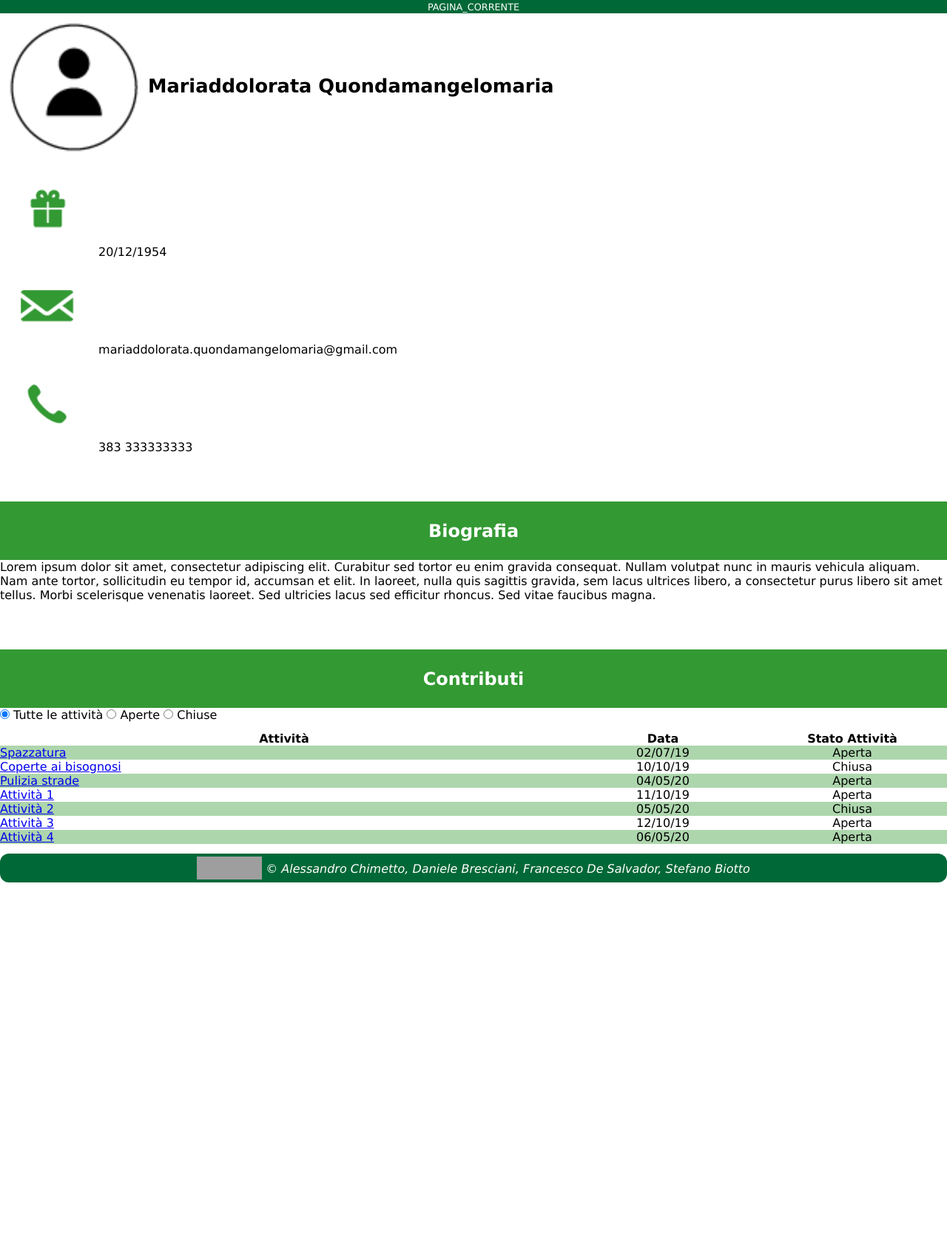
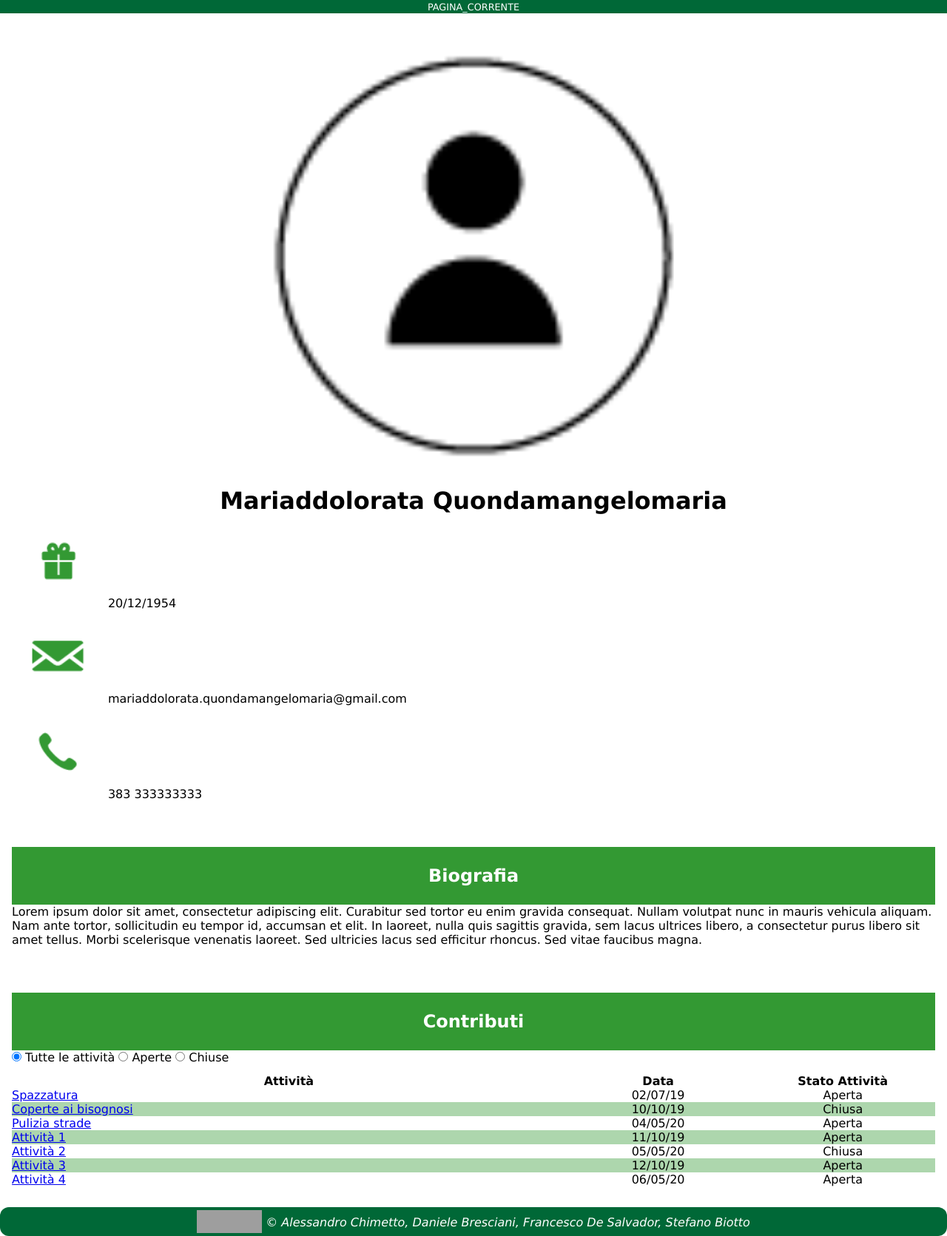
Before and after one commit to achimett/unipd_techweb_proj, a PHP site: page /_template/profilo.html in a window 1280 px wide. Shown: the part 38-1709 px from the top of the page at 74% size. Before the commit the page ends 1231 px from the top, so only its background shows below. Run offline with PHP 8.4, Linux system fonts and the light colour scheme; grey boxes are pictures that could not be loaded.

Commit message:
Sesta versione Profilo
PROFILO.HTML:
- Eliminato <div id=“profilo_data_di_nascita”>  e spostato l’id nell’<ul>;
- Aggiunti <thead> e <tbody> alla tabella.
DESKTOP.CSS:
- #content diventa .content, eliminato quindi #profilo;
- L’immagine del profilo viene ora mostrata sopra il nome e cognome, sia l’immagine che nome e cognome sono centrati;
- L’immagine ha dimensione in % invece che in px;
- L’elenco che comprende i dati di contatto viene visualizzato alla destra dell’immagine e del nome e cognome;
- Eliminato il padding a biografia.
PRINT.CSS:
- Adattato CSS in base alle specifiche di DESKTOP.CSS;
- La <table> ha ora un border  di 1px.
HTML e CSS Validati.

```diff
--- a/_template/profilo.html
+++ b/_template/profilo.html
@@ -55,13 +55,11 @@
           <h1><img src="../img/utentenero_icon.png" alt="Immagine profilo" />Mariaddolorata Quondamangelomaria</h1>
         </div>
 
-        <div id="profilo_data_di_nascita">
-          <ul>
+        <ul id="profilo_data_di_nascita">
           <li><img src="../img/compleanno_icon.png" alt="Compleanno: " /> 20/12/1954</li>
           <li><img src="../img/email-icon.png" alt="Email: " /> mariaddolorata.quondamangelomaria@gmail.com</li>
           <li><img src="../img/Tavola disegno 28.png" alt="Telefono: " /> 383 333333333</li>
         </ul>
-        </div>
 
         <div id="profilo_biografia">
           <h2>Biografia</h2>
@@ -82,11 +80,14 @@
             </div>
           </form>
           <table id="profilo_table_contributi">
+            <thead>
               <tr>
                 <th id="profilo_colonna_attivita">Attivit&agrave;</th>
                 <th id="profilo_colonna_data">Data</th>
                 <th id="profilo_colonna_stato_attivita">Stato Attivit&agrave;</th>
               </tr>
+            </thead>
+            <tbody>
               <tr>
                 <td><a href="link.html">Spazzatura</a></td>
                 <td>02/07/19</td>
@@ -122,6 +123,7 @@
                 <td>06/05/20</td>
                 <td>Aperta</td>
               </tr>
+            </tbody>
           </table>
         </div>
       </div>
--- a/css/desktop.css
+++ b/css/desktop.css
@@ -130,23 +130,20 @@ abbr[title] {
 }
 
 /********** CONTENT **********/
-#content {
+.content {
   margin-left: 20%;
   padding: 1em;
 }
 /********** CONTENT-PROFILO**********/
-#profilo {
-  margin-left: 20.1%;
-}
 
 #profilo_nome_cognome {
-  float: left;
-  width: 70%;
+  width: 60%;
+  vertical-align: middle;
+  display: inline-block;
 }
 
 #profilo h1 {
-  font-size: 2vw;
-  word-wrap: break-word;
+  text-align: center;
 }
 
 #profilo h2 {
@@ -157,13 +154,10 @@ abbr[title] {
 }
 
 #profilo_nome_cognome img {
-  vertical-align: middle;
-  height: 200px;
-  width: auto;
-}
-
-#profilo_data_di_nascita ul {
-  list-style-type: none;
+  height: 50%;
+  width: 50%;
+  display: block;
+  margin: 0 auto;
 }
 
 #profilo_data_di_nascita img {
@@ -171,15 +165,17 @@ abbr[title] {
 }
 
 #profilo_data_di_nascita {
-  float: right;
-  width: 30%;
+  display: inline-block;
+  list-style-type: none;
   word-break: break-all;
+  list-style-type: none;
+  width: 39%;
 }
 
 #profilo_biografia {
   display: block;
   clear: right;
-  padding-top: 23%;
+  /* padding-top: 23%; */
 }
 
 #profilo_table_contributi {
--- a/css/mobile.css
+++ b/css/mobile.css
@@ -45,11 +45,9 @@
 
 #profilo_nome_cognome {
   width: 100%;
+  word-break: break-all;
 }
 
-#profilo_data_di_nascita ul {
-  list-style-type: none;
-}
 
 #profilo_data_di_nascita img {
   width: 10%;
--- a/css/print.css
+++ b/css/print.css
@@ -52,42 +52,45 @@ abbr[title] {
 
 /******* CSS PROFILO *******/
 
-#profilo h1 {
-  font-size: 3vw;
+#profilo_nome_cognome {
+  width: 60%;
+  vertical-align: middle;
+  display: inline-block;
 }
 
-#profilo_nome_cognome {
-  width: 100%;
+#profilo h1 {
+  text-align: center;
+}
+
+#profilo h2 {
+  padding: 2%;
+  text-align: center;
+  background-color: #393;
+  color: #FFF;
 }
 
 #profilo_nome_cognome img {
-  vertical-align: middle;
-  height: 400px;
-  width: auto;
-}
-
-#profilo_data_di_nascita ul {
-  list-style-type: none;
+  height: 50%;
+  width: 50%;
+  display: block;
+  margin: 0 auto;
 }
 
 #profilo_data_di_nascita img {
-  width: 2%;
+  width: 10%;
 }
 
 #profilo_data_di_nascita {
-  width: 100%;
+  display: inline-block;
+  list-style-type: none;
+  word-break: break-all;
+  list-style-type: none;
+  width: 39%;
 }
 
 #profilo_biografia {
-  padding-top: 2%;
-}
-
-#profilo_contributi {
-  margin-top: 2%;
-}
-
-#profilo_radio_button {
-  display: none;
+  display: block;
+  clear: right;
 }
 
 #profilo_table_contributi {
@@ -103,8 +106,8 @@ abbr[title] {
   width: 20%;
 }
 
-#profilo_table_contributi tr:nth-child(even) {
-  background: rgba(0, 0, 0, 0.3); /*Durante la stampa questa istruzione viene ignorata*/
+#profilo_table_contributi tr {
+  border: 1px solid;
 }
 
 #profilo_table_contributi td:nth-child(2), td:nth-child(3) {
```
Lines whose indentation alone changed are shown as unchanged.
